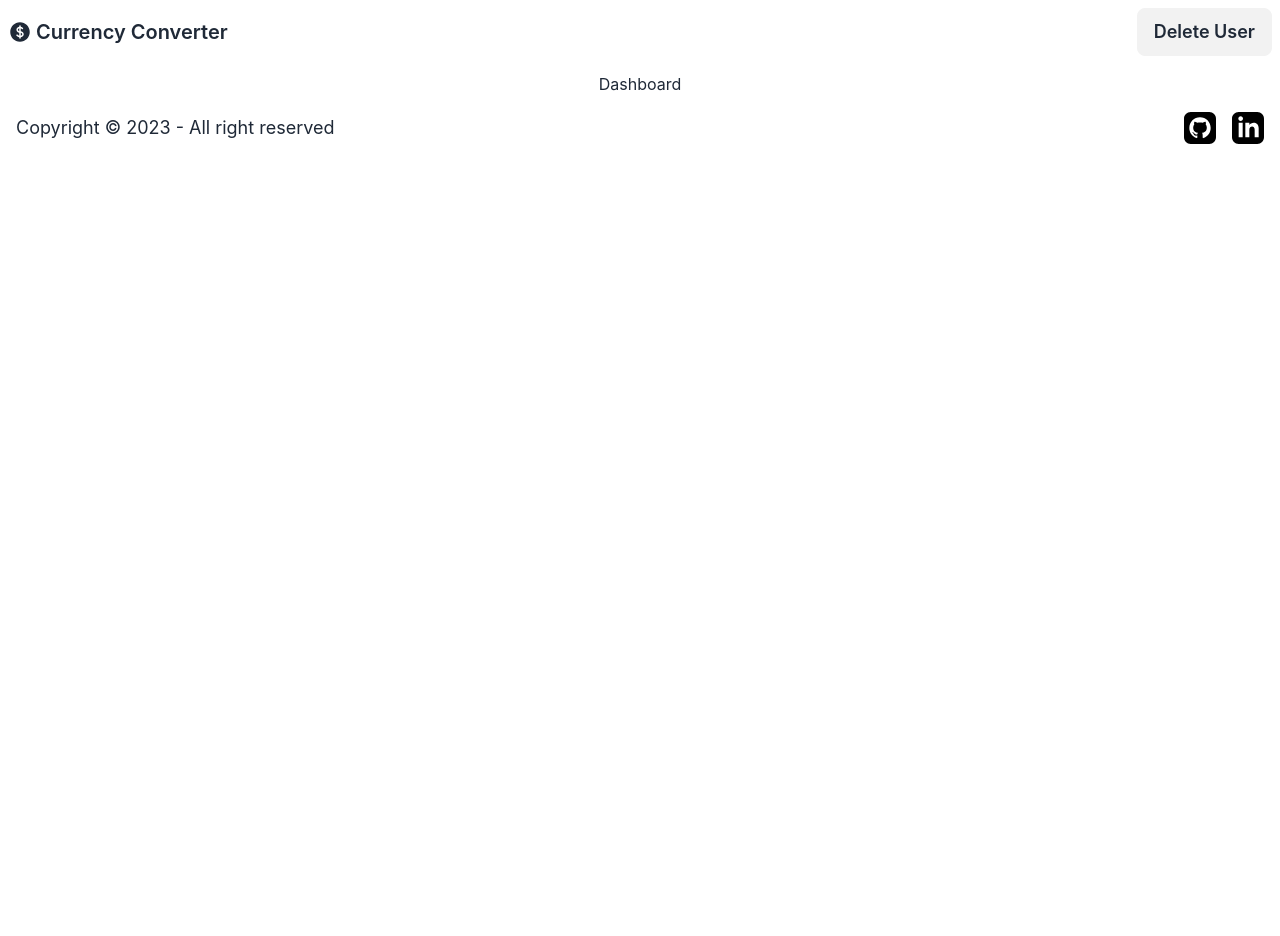
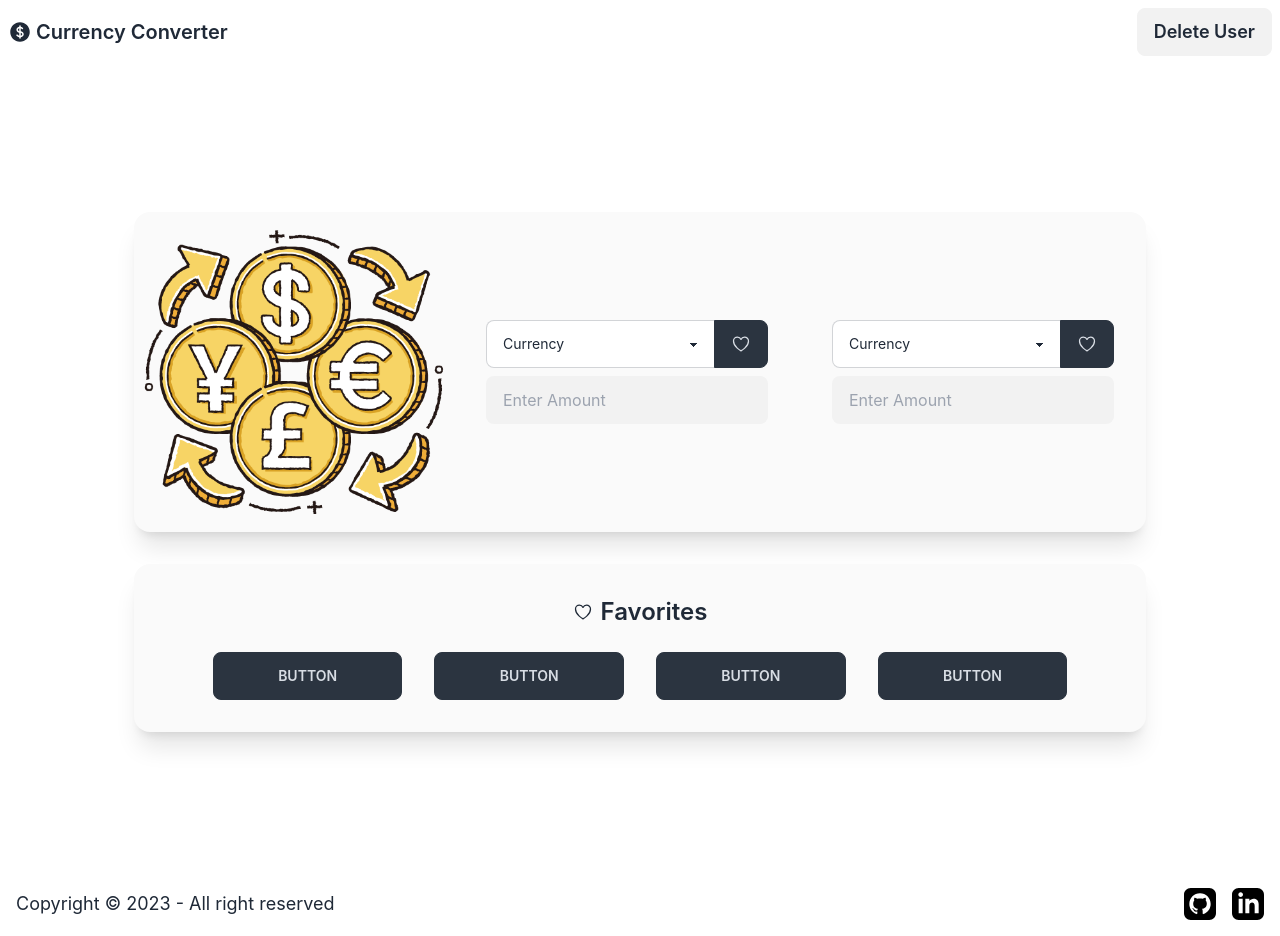
Before and after one commit to fm-anderson/currency-converter, a React (Vite) app: page /dashboard in a window 1280 px wide. Before the commit the page ends 800 px from the top, so only its background shows below. Built offline with nearby package versions, Linux system fonts and the light colour scheme.

Commit message:
Dashboard page created

```diff
--- /dev/null
+++ b/src/components/CurrencyCard.jsx
@@ -0,0 +1,53 @@
+import { HeartIcon } from '@heroicons/react/24/outline';
+import heroImage from '../images/currency-converter.png';
+
+function CurrencyCard() {
+  return (
+    <div className="card lg:card-side bg-neutral-50 shadow-xl mb-8">
+      <figure className="max-w-xs">
+        <img src={heroImage} />
+      </figure>
+
+      <div className="card-body justify-center">
+        <div className="join">
+          <select className="select select-bordered w-full max-w-xs join-item">
+            <option disabled selected>
+              Currency
+            </option>
+            <option>Han Solo</option>
+            <option>Greedo</option>
+          </select>
+          <button className="btn btn-neutral join-item">
+            <HeartIcon width={20} />
+          </button>
+        </div>
+        <input
+          type="text"
+          placeholder="Enter Amount"
+          className="input w-full max-w-xs bg-base-200"
+        />
+      </div>
+      <div className="card-body justify-center">
+        <div className="join">
+          <select className="select select-bordered w-full max-w-xs join-item">
+            <option disabled selected>
+              Currency
+            </option>
+            <option>Han Solo</option>
+            <option>Greedo</option>
+          </select>
+          <button className="btn btn-neutral join-item">
+            <HeartIcon width={20} />
+          </button>
+        </div>
+        <input
+          type="text"
+          placeholder="Enter Amount"
+          className="input w-full max-w-xs bg-base-200"
+        />
+      </div>
+    </div>
+  );
+}
+
+export default CurrencyCard;
--- /dev/null
+++ b/src/components/Favorites.jsx
@@ -0,0 +1,22 @@
+import { HeartIcon } from '@heroicons/react/24/outline';
+import React from 'react';
+
+function Favorites() {
+  return (
+    <div className="card w-full bg-neutral-50 shadow-xl">
+      <div className="card-body">
+        <h2 className="card-title place-content-center text-2xl mb-4">
+          <HeartIcon width={20} /> Favorites
+        </h2>
+        <div className="flex flex-col lg:flex-row justify-center gap-8">
+          <button className="btn btn-neutral w-full lg:w-1/5">Button</button>
+          <button className="btn btn-neutral w-full lg:w-1/5">Button</button>
+          <button className="btn btn-neutral w-full lg:w-1/5">Button</button>
+          <button className="btn btn-neutral w-full lg:w-1/5">Button</button>
+        </div>
+      </div>
+    </div>
+  );
+}
+
+export default Favorites;
--- a/src/pages/Dashboard.jsx
+++ b/src/pages/Dashboard.jsx
@@ -1,7 +1,15 @@
+import CurrencyCard from '../components/CurrencyCard';
+import Favorites from '../components/Favorites';
+
 function Dashboard() {
   return (
-    <div>
-      <h1>Dashboard</h1>
+    <div className="hero min-h-screen bg-base-100 max-w-full">
+      <div className="hero-content text-center">
+        <div>
+          <CurrencyCard />
+          <Favorites />
+        </div>
+      </div>
     </div>
   );
 }
--- a/src/pages/Home.jsx
+++ b/src/pages/Home.jsx
@@ -14,8 +14,16 @@ function Home() {
             <span className="text-[#F7D465]">Prices for Free!</span>
           </h1>
           <p className="py-6 text-center md:text-start">
-            Get accurate currency exchange rates for free. Here you'll always
-            have the most up-to-date information.
+            Get accurate currency exchange rates for free. We tracks foreign
+            exchange references rates published by the{' '}
+            <a
+              className="link link-primary"
+              target="_blank"
+              href="https://www.ecb.europa.eu/stats/policy_and_exchange_rates/euro_reference_exchange_rates/html/index.en.html"
+            >
+              European Central Bank
+            </a>
+            .
           </p>
           <LoginForm />
         </div>
```
